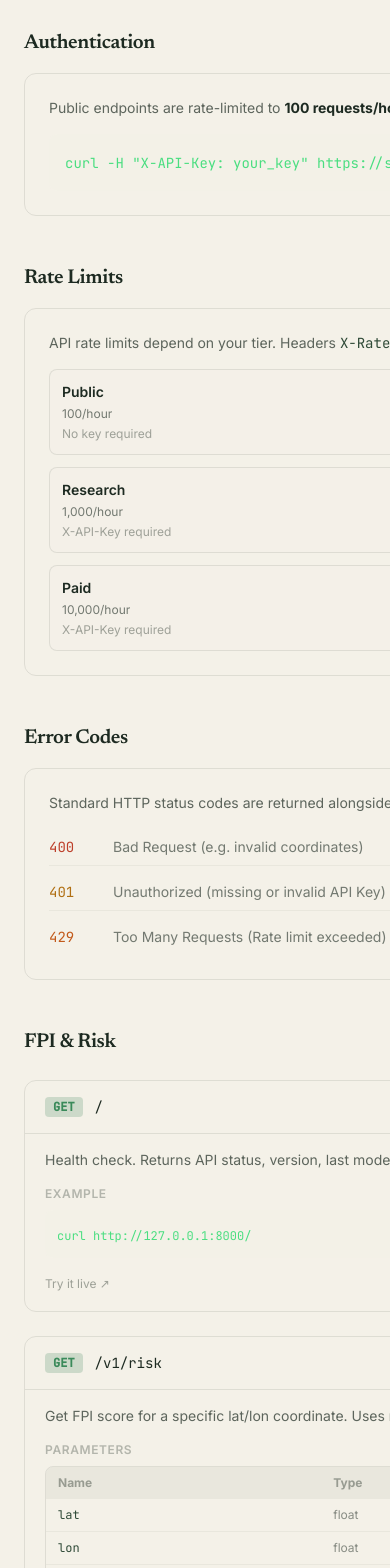
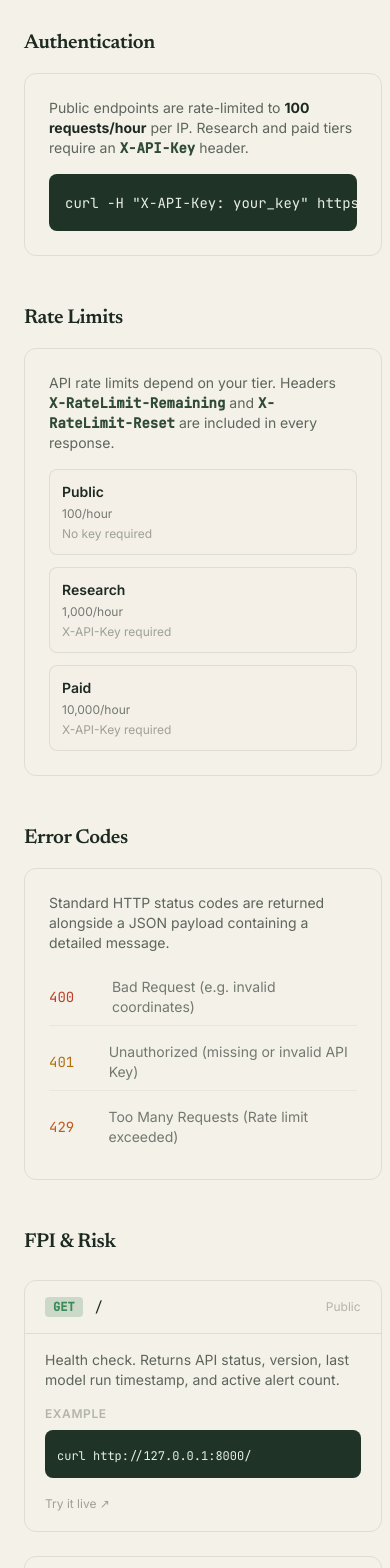
Before and after one commit to h55n/slopesense, a Next.js app in the folder frontend/: page /api-docs in a window 390 px wide. Shown: the part 1320-2888 px from the top of the page. Built offline with nearby package versions, Linux system fonts and the light colour scheme; no server answers.

Commit message:
fix(ui): api-docs overflow and code contrast, mobile districts and map chips
Signed-off-by: Hassan Rehman <144530465+h55n@users.noreply.github.com>

```diff
--- a/frontend/src/app/api-docs/page.tsx
+++ b/frontend/src/app/api-docs/page.tsx
@@ -106,17 +106,17 @@ export default function ApiDocsPage() {
           </aside>
 
           {/* Content */}
-          <div className="space-y-12">
+          <div className="min-w-0 space-y-12">
             {/* Auth section */}
             <section id="authentication">
               <h2 className="mb-4 text-xl font-bold">Authentication</h2>
               <div className="rounded-xl border border-white/10 bg-white/3 p-6 space-y-4">
                 <p className="text-sm text-white/70">
                   Public endpoints are rate-limited to <strong className="text-white">100 requests/hour</strong> per IP.
-                  Research and paid tiers require an <code className="text-lime-300">X-API-Key</code> header.
+                  Research and paid tiers require an <code className="text-forest font-semibold">X-API-Key</code> header.
                 </p>
-                <div className="rounded-lg bg-black/50 p-4">
-                  <code className="text-sm text-green-400">
+                <div className="rounded-lg bg-[#1f3326] p-4 overflow-x-auto">
+                  <code className="text-sm text-[#e8efe3] whitespace-pre">
                     curl -H &quot;X-API-Key: your_key&quot; https://slopesense-olive.vercel.app/api/v1/alerts/active
                   </code>
                 </div>
@@ -128,7 +128,7 @@ export default function ApiDocsPage() {
               <h2 className="mb-4 text-xl font-bold">Rate Limits</h2>
               <div className="rounded-xl border border-white/10 bg-white/3 p-6 space-y-4">
                 <p className="text-sm text-white/70">
-                  API rate limits depend on your tier. Headers <code className="text-lime-300">X-RateLimit-Remaining</code> and <code className="text-lime-300">X-RateLimit-Reset</code> are included in every response.
+                  API rate limits depend on your tier. Headers <code className="text-forest font-semibold">X-RateLimit-Remaining</code> and <code className="text-forest font-semibold">X-RateLimit-Reset</code> are included in every response.
                 </p>
                 <div className="grid gap-3 sm:grid-cols-3 text-sm">
                   {[
@@ -199,7 +199,7 @@ export default function ApiDocsPage() {
                                 <tbody className="divide-y divide-white/5">
                                   {ep.params.map(p => (
                                     <tr key={p.name}>
-                                      <td className="px-3 py-2 font-mono text-lime-300">{p.name}</td>
+                                      <td className="px-3 py-2 font-mono text-forest font-semibold">{p.name}</td>
                                       <td className="px-3 py-2 text-white/50">{p.type}</td>
                                       <td className="px-3 py-2 text-white/60">{p.desc}</td>
                                     </tr>
@@ -212,8 +212,8 @@ export default function ApiDocsPage() {
                         {ep.example && (
                           <div>
                             <div className="mb-2 text-xs font-semibold uppercase tracking-wider text-white/30">Example</div>
-                            <div className="rounded-lg bg-black/50 p-3">
-                              <code className="text-xs text-green-400 whitespace-pre">{ep.example}</code>
+                            <div className="rounded-lg bg-[#1f3326] p-3 overflow-x-auto">
+                              <code className="text-xs text-[#e8efe3] whitespace-pre">{ep.example}</code>
                             </div>
                           </div>
                         )}
--- a/frontend/src/app/districts/page.tsx
+++ b/frontend/src/app/districts/page.tsx
@@ -167,16 +167,16 @@ export default function DistrictsPage() {
                     <SortIcon field="district_name" />
                   </SortTh>
                   <th className="px-5 py-4 text-left text-tiny font-bold uppercase tracking-[0.2em] text-white/50">State</th>
-                  <th className="px-5 py-4 text-left text-tiny font-bold uppercase tracking-[0.2em] text-white/50">Risk Level</th>
+                  <th className="hidden md:table-cell px-5 py-4 text-left text-tiny font-bold uppercase tracking-[0.2em] text-white/50">Risk Level</th>
                   <SortTh label="Tier" field="tier" onSort={toggleSort}>
                     <SortIcon field="tier" />
                   </SortTh>
                   <SortTh label="FPI Score" field="fpi_score" onSort={toggleSort}>
                     <SortIcon field="fpi_score" />
                   </SortTh>
-                  <th className="px-5 py-3 text-left text-xs uppercase tracking-wider text-white/40">95% CI</th>
-                  <th className="px-5 py-3 text-left text-xs uppercase tracking-wider text-white/40">Rainfall 3d</th>
-                  <th className="px-5 py-3 text-left text-xs uppercase tracking-wider text-white/40 whitespace-nowrap">Soil Moisture</th>
+                  <th className="hidden md:table-cell px-5 py-3 text-left text-xs uppercase tracking-wider text-white/40">95% CI</th>
+                  <th className="hidden md:table-cell px-5 py-3 text-left text-xs uppercase tracking-wider text-white/40">Rainfall 3d</th>
+                  <th className="hidden md:table-cell px-5 py-3 text-left text-xs uppercase tracking-wider text-white/40 whitespace-nowrap">Soil Moisture</th>
                   <th className="px-5 py-3 text-left text-xs uppercase tracking-wider text-white/40">Actions</th>
                 </tr>
               </thead>
@@ -198,7 +198,7 @@ export default function DistrictsPage() {
                       <td className="px-5 py-5">
                         <span className="text-base-sm font-medium text-white/80">{STATE_NAMES[alert.state_code] || alert.state_code}</span>
                       </td>
-                      <td className="px-5 py-5">
+                      <td className="hidden md:table-cell px-5 py-5">
                         {(() => {
                           const rl = getRiskLevel(alert.fpi_score ?? 0);
                           return (
@@ -228,13 +228,13 @@ export default function DistrictsPage() {
                           </span>
                         </div>
                       </td>
-                      <td className="px-5 py-5 font-mono text-base-sm font-medium text-white/60">
+                      <td className="hidden md:table-cell px-5 py-5 font-mono text-base-sm font-medium text-white/60">
                         {formatFPI(alert.fpi_ci_lower ?? 0)}–{formatFPI(alert.fpi_ci_upper ?? 0)}
                       </td>
-                      <td className="px-5 py-5 text-base-sm font-medium text-white/80">
+                      <td className="hidden md:table-cell px-5 py-5 text-base-sm font-medium text-white/80">
                         {alert.rainfall_3d_mm != null ? `${alert.rainfall_3d_mm} mm` : '—'}
                       </td>
-                      <td className="px-5 py-5 text-base-sm font-medium text-white/80">
+                      <td className="hidden md:table-cell px-5 py-5 text-base-sm font-medium text-white/80">
                         {alert.soil_moisture_percentile != null ? `P${Math.round(alert.soil_moisture_percentile)}` : '—'}
                       </td>
                       <td className="px-5 py-5">
--- a/frontend/src/components/map/RiskMap.tsx
+++ b/frontend/src/components/map/RiskMap.tsx
@@ -223,7 +223,7 @@ export default function RiskMap({ alerts, selectedAlert, onAlertClick, isSample,
       </Map>
 
       {/* legend */}
-      <div className="absolute bottom-8 left-3 z-10 rounded-2xl border border-ink/10 bg-paper-card/95 px-4 py-3 shadow-glass backdrop-blur sm:bottom-9">
+      <div className="hidden sm:block absolute bottom-8 left-3 z-10 rounded-2xl border border-ink/10 bg-paper-card/95 px-4 py-3 shadow-glass backdrop-blur sm:bottom-9">
         <div className="eyebrow mb-2">Failure probability</div>
         <ul className="space-y-1.5">
           {LEGEND.map(({ tier, label, range }) => (
@@ -238,7 +238,7 @@ export default function RiskMap({ alerts, selectedAlert, onAlertClick, isSample,
 
       {/* source chip */}
       <div className="absolute left-3 top-3 z-10 flex max-w-[calc(100%-70px)] flex-wrap gap-2">
-        <span className="rounded-full border border-ink/10 bg-paper-card/95 px-3 py-1.5 text-[11px] font-medium text-ink/70 shadow-glass backdrop-blur">
+        <span className="hidden sm:inline-block rounded-full border border-ink/10 bg-paper-card/95 px-3 py-1.5 text-[11px] font-medium text-ink/70 shadow-glass backdrop-blur">
           NASA GPM · SMAP · NOAA GFS · Copernicus DEM
         </span>
         {isSample && (
```
